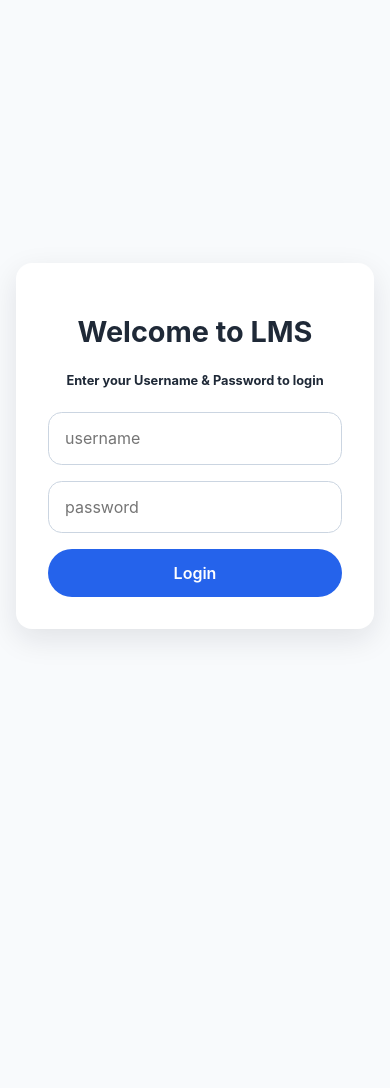
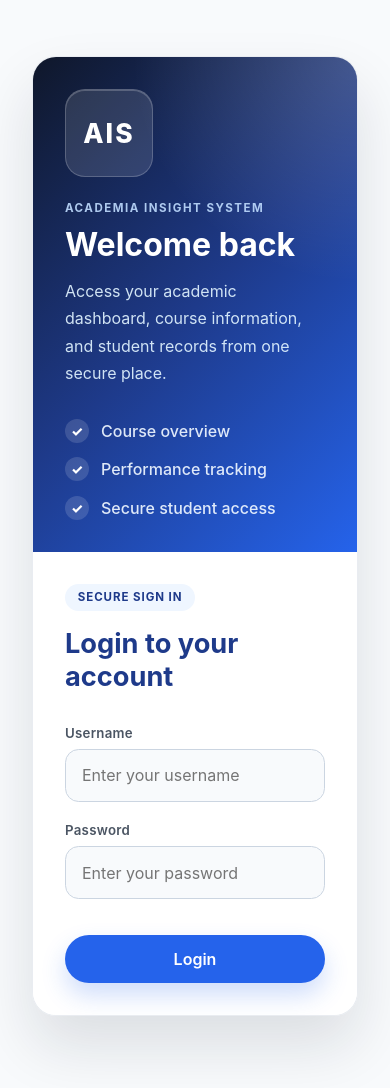
Before and after one commit to msameert/test, a Flask app: page /login in a window 390 px wide. Before the commit the page ends 638 px from the top, so only its background shows below. Run offline with Flask 3, Linux system fonts and the light colour scheme.

Commit message:
feat(ui): redesign login interface
1. Conventional Commit title:
   feat(ui): redesign login interface

2. Explain:
   - what problem this change fixes
   - The login screen used a basic, single-column layout with limited visual hierarchy and did not clearly separate branding from the form area.
   - why the change was necessary
   - A cleaner login experience improves usability, strengthens brand presence, and makes the authentication flow easier to scan on both desktop and mobile screens.
   - important implementation details
   - Updated the login shell layout, introduced a branded left panel, grouped form inputs, and refreshed the button and field styling in static/css/style.css. The sign-in template was restructured to match the new layout while preserving the existing Flask form behavior.

3. Organize implementation changes by area:
   Backend:
   - No backend logic changes were required for this UI update.

   Frontend:
   - templates/signin.html — redesigned the login page structure and content layout.
   - static/css/style.css — added a two-panel auth layout, responsive styling, and polished form treatments.

   Database:
   - No database schema, migration, query, or persistence changes were included.

4. Regression tests:
   - No automated test files were included in the staged diff.
   - Validation should confirm that the login form still renders correctly and the page remains responsive across common widths.
   - Test results: the staged diff was reviewed and the UI refresh was committed successfully.

```diff
--- a/static/css/style.css
+++ b/static/css/style.css
@@ -32,32 +32,165 @@ body {
     display: flex;
     justify-content: center;
     align-items: center;
-    min-height: 100vh;
+    min-height: calc(100vh - 120px);
+    padding: 2rem 1rem;
 }
 
-.login-card {
-    background: white;
-    padding: 2rem;
-    border-radius: 1rem;
-    box-shadow: 0 10px 30px rgba(15, 23, 42, 0.1);
-    width: min(100%, 380px);
-    text-align: center;
+.auth-shell {
+    display: grid;
+    grid-template-columns: 1.1fr 1fr;
+    width: min(100%, 980px);
+    background: rgba(255, 255, 255, 0.72);
+    border: 1px solid rgba(148, 163, 184, 0.2);
+    border-radius: 1.5rem;
+    box-shadow: 0 30px 60px rgba(15, 23, 42, 0.12);
+    overflow: hidden;
+    backdrop-filter: blur(8px);
 }
 
-.login-card h1 {
-    margin-bottom: 1.5rem;
-    font-size: 1.8rem;
+.auth-panel {
+    padding: clamp(2rem, 4vw, 3rem);
 }
 
-.login-card h2 {
-    margin-bottom: 1.5rem;
-    font-size: 0.8rem;
+.auth-panel--brand {
+    background: linear-gradient(135deg, #0f172a 0%, #1e3a8a 50%, #2563eb 100%);
+    color: white;
+    position: relative;
+    display: flex;
+    flex-direction: column;
+    justify-content: center;
 }
 
-.login-card form {
+.auth-panel--brand::before {
+    content: "";
+    position: absolute;
+    inset: 0;
+    background: radial-gradient(circle at top right, rgba(255,255,255,0.18), transparent 38%);
+    pointer-events: none;
+}
+
+.auth-panel--brand > * {
+    position: relative;
+    z-index: 1;
+}
+
+.brand-mark {
+    display: inline-flex;
+    align-items: center;
+    justify-content: center;
+    width: 88px;
+    height: 88px;
+    border-radius: 1.25rem;
+    background: rgba(255, 255, 255, 0.12);
+    border: 1px solid rgba(255, 255, 255, 0.2);
+    font-size: 1.65rem;
+    font-weight: 800;
+    letter-spacing: 0.08em;
+    margin-bottom: 1.5rem;
+    box-shadow: inset 0 1px 0 rgba(255,255,255,0.2);
+}
+
+.auth-panel--brand .eyebrow {
+    margin: 0 0 0.75rem;
+    color: rgba(191, 219, 254, 0.9);
+    font-size: 0.72rem;
+    letter-spacing: 0.13em;
+    text-transform: uppercase;
+    font-weight: 700;
+}
+
+.auth-panel--brand h1 {
+    margin: 0;
+    font-size: clamp(2rem, 4vw, 3rem);
+    line-height: 1.1;
+    color: white;
+}
+
+.panel-copy {
+    margin: 1rem 0 0;
+    max-width: 28rem;
+    font-size: 1rem;
+    line-height: 1.7;
+    color: rgba(224, 242, 254, 0.92);
+}
+
+.feature-list {
+    list-style: none;
+    padding: 0;
+    margin: 2rem 0 0;
+    display: grid;
+    gap: 0.9rem;
+}
+
+.feature-list li {
+    display: flex;
+    align-items: center;
+    gap: 0.75rem;
+    color: rgba(239, 246, 255, 0.92);
+    font-weight: 500;
+}
+
+.feature-list li::before {
+    content: "✓";
+    display: inline-flex;
+    align-items: center;
+    justify-content: center;
+    width: 1.5rem;
+    height: 1.5rem;
+    border-radius: 50%;
+    background: rgba(255,255,255,0.14);
+    color: white;
+    font-size: 0.85rem;
+    font-weight: 800;
+}
+
+.auth-panel--form {
+    background: var(--surface);
     display: flex;
     flex-direction: column;
-    gap: 1rem;
+    justify-content: center;
+}
+
+.auth-header {
+    margin-bottom: 2rem;
+}
+
+.auth-badge {
+    display: inline-flex;
+    align-items: center;
+    padding: 0.4rem 0.8rem;
+    border-radius: 999px;
+    background: #eff6ff;
+    color: var(--primary);
+    font-size: 0.72rem;
+    letter-spacing: 0.08em;
+    text-transform: uppercase;
+    font-weight: 700;
+}
+
+.auth-header h2 {
+    margin: 1rem 0 0;
+    font-size: clamp(1.7rem, 2vw, 2.2rem);
+    color: var(--primary);
+}
+
+.auth-form {
+    display: flex;
+    flex-direction: column;
+    gap: 1.25rem;
+}
+
+.input-group {
+    display: flex;
+    flex-direction: column;
+    gap: 0.55rem;
+}
+
+.input-group label {
+    font-size: 0.83rem;
+    font-weight: 600;
+    letter-spacing: 0.02em;
+    color: var(--muted);
 }
 
 .input-field {
@@ -66,6 +199,12 @@ body {
     margin: 0;
     border: 1px solid var(--border);
     border-radius: 0.85rem;
+    background: #f8fafc;
+    transition: border-color 0.2s ease, box-shadow 0.2s ease, background 0.2s ease;
+}
+
+.input-field:focus {
+    background: white;
 }
 
 .btn {
@@ -77,8 +216,27 @@ body {
 }
 
 .btn-login {
-    background-color: var(--secondary);
+    margin-top: 0.5rem;
+    background: linear-gradient(135deg, var(--secondary) 0%, var(--primary) 100%);
     color: white;
+    font-weight: 700;
+    box-shadow: 0 12px 24px rgba(37, 99, 235, 0.22);
+    transition: transform 0.2s ease, box-shadow 0.2s ease;
+}
+
+.btn-login:hover {
+    transform: translateY(-1px);
+    box-shadow: 0 16px 28px rgba(37, 99, 235, 0.28);
+}
+
+@media (max-width: 760px) {
+    .auth-shell {
+        grid-template-columns: 1fr;
+    }
+
+    .auth-panel--brand {
+        min-height: 240px;
+    }
 }
 
 .form-card button,
--- a/templates/signin.html
+++ b/templates/signin.html
@@ -16,40 +16,55 @@
 {% endwith %}
 
 <div class="login-container">
-    <div class="login-card">
-        <h1>Welcome to LMS</h1>
-        <h2>Enter your Username & Password to login</h2>
-        <form id="auth-form" action="{{url_for('login')}}" method="post">
+    <div class="auth-shell">
+        <div class="auth-panel auth-panel--brand">
+            <div class="brand-mark">AIS</div>
+            <p class="eyebrow">Academia Insight System</p>
+            <h1>Welcome back</h1>
+            <p class="panel-copy">Access your academic dashboard, course information, and student records from one secure place.</p>
+            <ul class="feature-list">
+                <li>Course overview</li>
+                <li>Performance tracking</li>
+                <li>Secure student access</li>
+            </ul>
+        </div>
+
+        <div class="auth-panel auth-panel--form">
+            <div class="auth-header">
+                <span class="auth-badge">Secure Sign In</span>
+                <h2>Login to your account</h2>
+            </div>
+
+            <form id="auth-form" action="{{url_for('login')}}" method="post" class="auth-form">
+                <div class="input-group">
+                    <label for="username">Username</label>
                     <input
+                        id="username"
                         type="text"
                         name="username"
-                placeholder="username"
+                        placeholder="Enter your username"
                         class="input-field"
+                        autocomplete="username"
+                        required
                     />
+                </div>
+
+                <div class="input-group">
+                    <label for="password">Password</label>
                     <input
+                        id="password"
                         type="password"
                         name="password"
-                placeholder="password"
+                        placeholder="Enter your password"
                         class="input-field"
+                        autocomplete="current-password"
+                        required
                     />
-            <input type="submit" value="Login" class="btn btn-login" onclick="setActionForm('login')" />
+                </div>
+
+                <button type="submit" class="btn btn-login">Login</button>
             </form>
         </div>
     </div>
-
-<script>
-    function setActionForm(action){
-        let form = document.getElementById("auth-form");
-        if (action === 'login') {
-            form.action = "{{url_for('login')}}";
-            form.method = "post";
-            form.submit();
-        } else if (action === 'register') {
-            form.action = "{{url_for('register')}}";
-            form.method = "post";
-            form.submit();
-        }
-    }
-</script>
-
+</div>
 {%endblock%}
```
Lines whose indentation alone changed are shown as unchanged.
